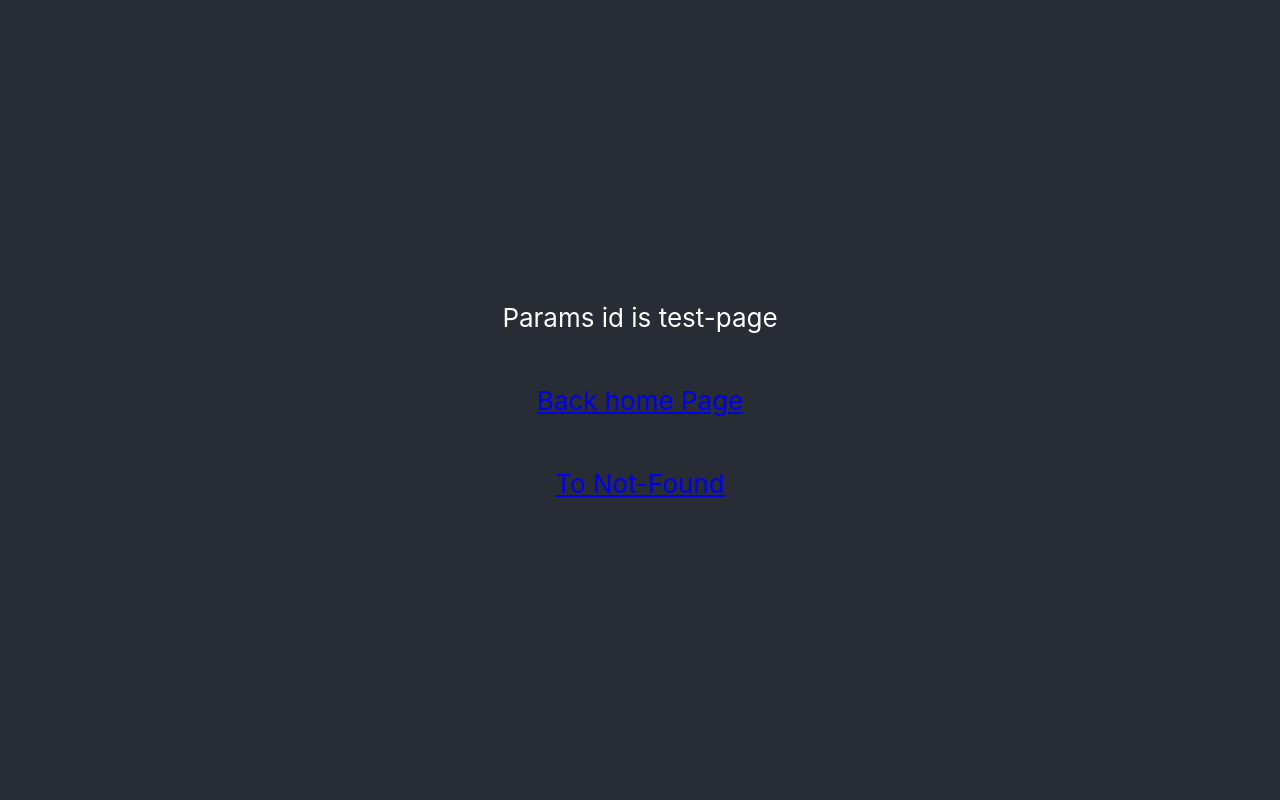
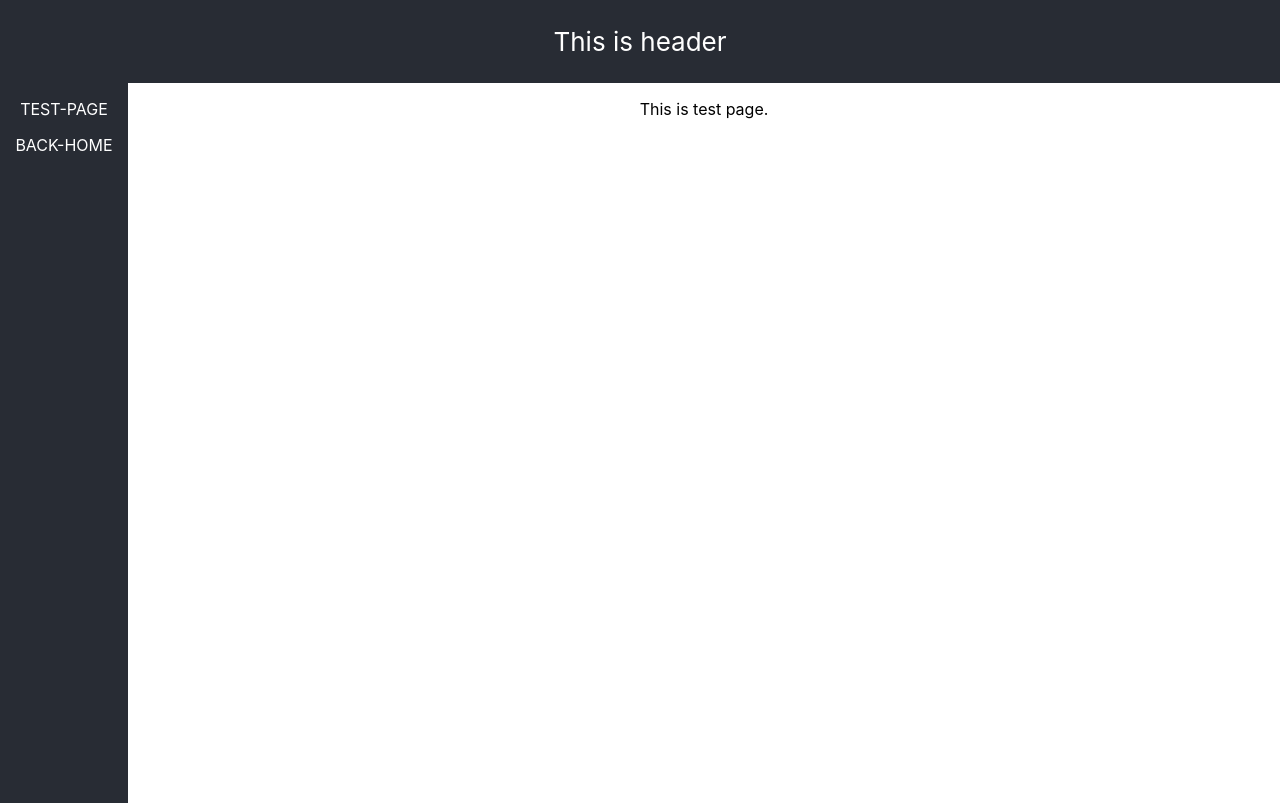
Before and after one commit to supervons/ExploreReact, a React app: page /sec/test-page in a window 1280 px wide. Built offline with nearby package versions, Linux system fonts and the light colour scheme; no server answers.

Commit message:
add Embedded routines. change index.css to index.module.css

```diff
--- /dev/null
+++ b/src/pages/business/test/index.css
@@ -0,0 +1,3 @@
+.App {
+  text-align: center;
+}
--- /dev/null
+++ b/src/pages/business/test/index.tsx
@@ -0,0 +1,12 @@
+import React from 'react';
+import './index.css';
+
+const Index: React.FC<{}> = () => {
+  return (
+    <div className="App">
+      <p>This is test page.</p>
+    </div>
+  );
+};
+
+export default Index;
--- a/src/pages/home/index.css
+++ b/src/pages/home/index.module.css
@@ -1,19 +1,20 @@
 .App {
   text-align: center;
+  background-color: #282c34;
 }
 
-.App-logo {
+.AppLogo {
   height: 40vmin;
   pointer-events: none;
 }
 
 @media (prefers-reduced-motion: no-preference) {
-  .App-logo {
+  .AppLogo {
     animation: App-logo-spin infinite 20s linear;
   }
 }
 
-.App-header {
+.AppHeader {
   background-color: #282c34;
   min-height: 100vh;
   display: flex;
--- a/src/pages/home/index.tsx
+++ b/src/pages/home/index.tsx
@@ -1,17 +1,23 @@
 import React from 'react';
-import './index.css';
+import styles from './index.module.css';
 import logo from '../../images/logo.svg';
-import { Link } from 'react-router-dom';
+import { NavLink } from 'react-router-dom';
 
 const Index: React.FC<{}> = () => {
   return (
-    <div className="App">
-      <header className="App-header">
-        <img src={logo} className="App-logo" alt="logo" />
+    <div className={styles.App}>
+      <header className={styles.AppHeader}>
+        <img src={logo} className={styles.AppLogo} alt="logo" />
         <p>This is home page!</p>
-        <Link to={`/sec/test`}>
+        <NavLink
+          activeStyle={{
+            fontWeight: 'bold',
+            color: '#ffffff'
+          }}
+          to={`/sec`}
+        >
           <p>To second Page</p>
-        </Link>
+        </NavLink>
       </header>
     </div>
   );
--- a/src/pages/second/index.css
+++ b/src/pages/second/index.css
@@ -15,7 +15,7 @@
 
 .App-header {
   background-color: #282c34;
-  min-height: 100vh;
+  min-height: 10vh;
   display: flex;
   flex-direction: column;
   align-items: center;
@@ -24,8 +24,22 @@
   color: white;
 }
 
+.App-aside{
+  background-color: #282c34;
+  width: 10vw;
+  height:90vh;
+}
+
 .App-link {
   color: #61dafb;
+  min-height: 40vh;
+}
+
+.App-main{
+  background-color: #ffffff;
+  height: 90vh;
+  flex-direction: row;
+  display: flex;
 }
 
 @keyframes App-logo-spin {
@@ -36,3 +50,8 @@
     transform: rotate(360deg);
   }
 }
+
+.App-content{
+  background-color: #ffffff;
+  flex: 1
+}
--- a/src/pages/second/index.tsx
+++ b/src/pages/second/index.tsx
@@ -1,22 +1,25 @@
 import React, { useEffect, useState } from 'react';
 import service from 'utils/service';
 import './index.css';
-import { Link } from 'react-router-dom';
+import { Route } from 'react-router-dom';
+import { useHistory } from 'react-router';
+
+import Test from '../business/test';
 
 type UserInfo = {
   id: string;
-  match: {
-    params: {
-      id: '';
-    };
-  };
 };
 
-const Index: React.FC<UserInfo> = ({ match }) => {
-  const [loginId] = useState<string>(match.params.id);
+const Index: React.FC<UserInfo> = () => {
+  // 定义type-script对象数组
+  const [menuList] = useState<{ name: string; path: string }[]>([
+    { name: 'TEST-PAGE', path: '/sec/test-page' },
+    { name: 'BACK-HOME', path: '/' }
+  ]);
+  const history = useHistory();
   useEffect(() => {
     const params = {
-      loginId: loginId,
+      loginId: 'test',
       passWord: 'test'
     };
     service({
@@ -26,18 +29,31 @@ const Index: React.FC<UserInfo> = ({ match }) => {
     }).then(res => {
       console.log(JSON.stringify(res));
     });
-  }, [loginId]);
+  });
   return (
     <div className="App">
       <header className="App-header">
-        <p>Params id is {loginId}</p>
-        <Link to="/">
-          <p>Back home Page</p>
-        </Link>
-        <Link to="/not-found">
-          <p>To Not-Found</p>
-        </Link>
+        <p>This is header</p>
       </header>
+      <main className="App-main">
+        <aside className="App-aside">
+          {menuList.map(res => {
+            return (
+              <p
+                style={{ color: '#fff' }}
+                onClick={() => {
+                  history.push(res.path);
+                }}
+              >
+                {res.name}
+              </p>
+            );
+          })}
+        </aside>
+        <div className="App-content">
+          <Route path="/sec/test-page" component={Test} />
+        </div>
+      </main>
     </div>
   );
 };
--- a/src/router/index.tsx
+++ b/src/router/index.tsx
@@ -1,5 +1,5 @@
 import React, { Suspense } from 'react';
-import { BrowserRouter, Switch, Route, Redirect } from 'react-router-dom';
+import { BrowserRouter, Switch, Route } from 'react-router-dom';
 import Home from '../pages/home';
 import Second from '../pages/second';
 import NotFound from '../pages/notfound';
@@ -8,10 +8,9 @@ const Router = () => (
   <BrowserRouter>
     <Suspense fallback={<div>加载中，请稍后</div>}>
       <Switch>
-        <Route path={'/sec/:id'} component={Second} />
         <Route path={'/'} exact component={Home} />
-        <Route path="/not-found" component={NotFound} />
-        <Redirect to="/not-found" />
+        <Route path={'/sec'} component={Second} />
+        <Route component={NotFound} />
       </Switch>
     </Suspense>
   </BrowserRouter>
```
